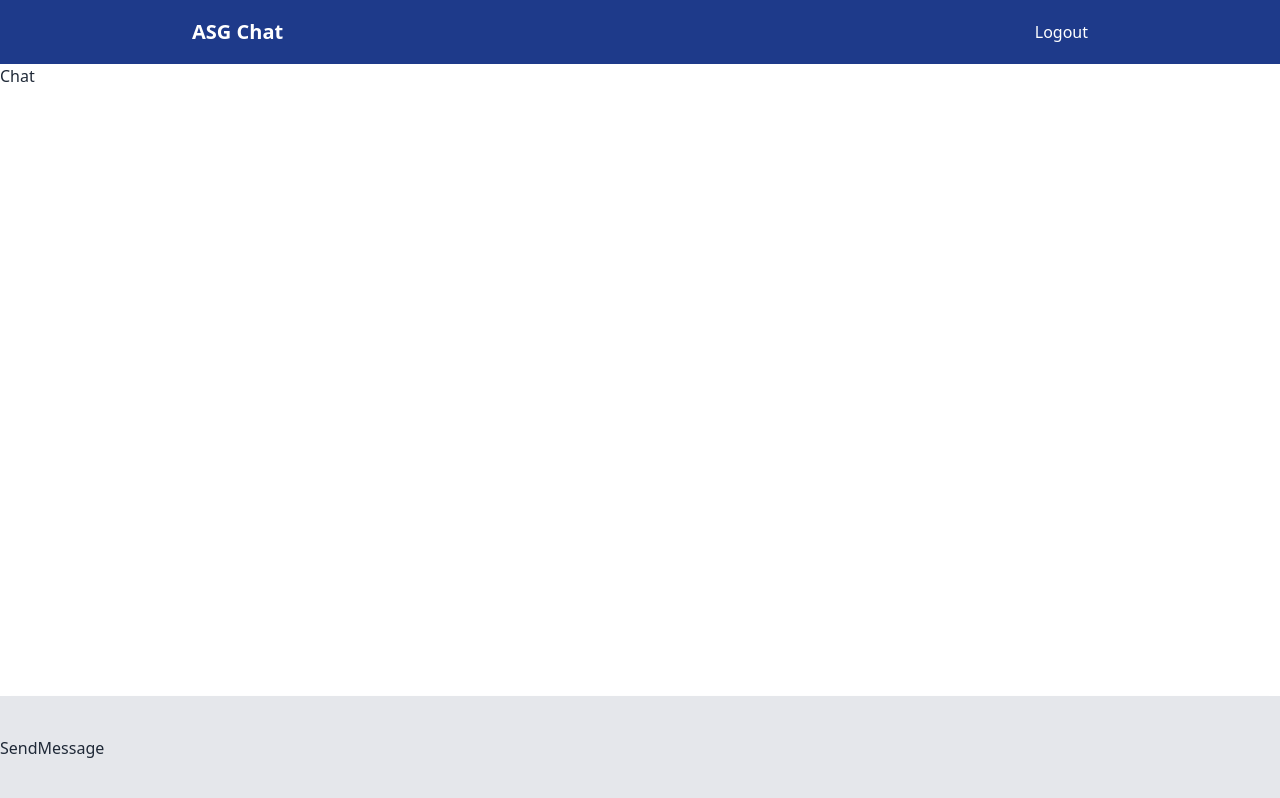
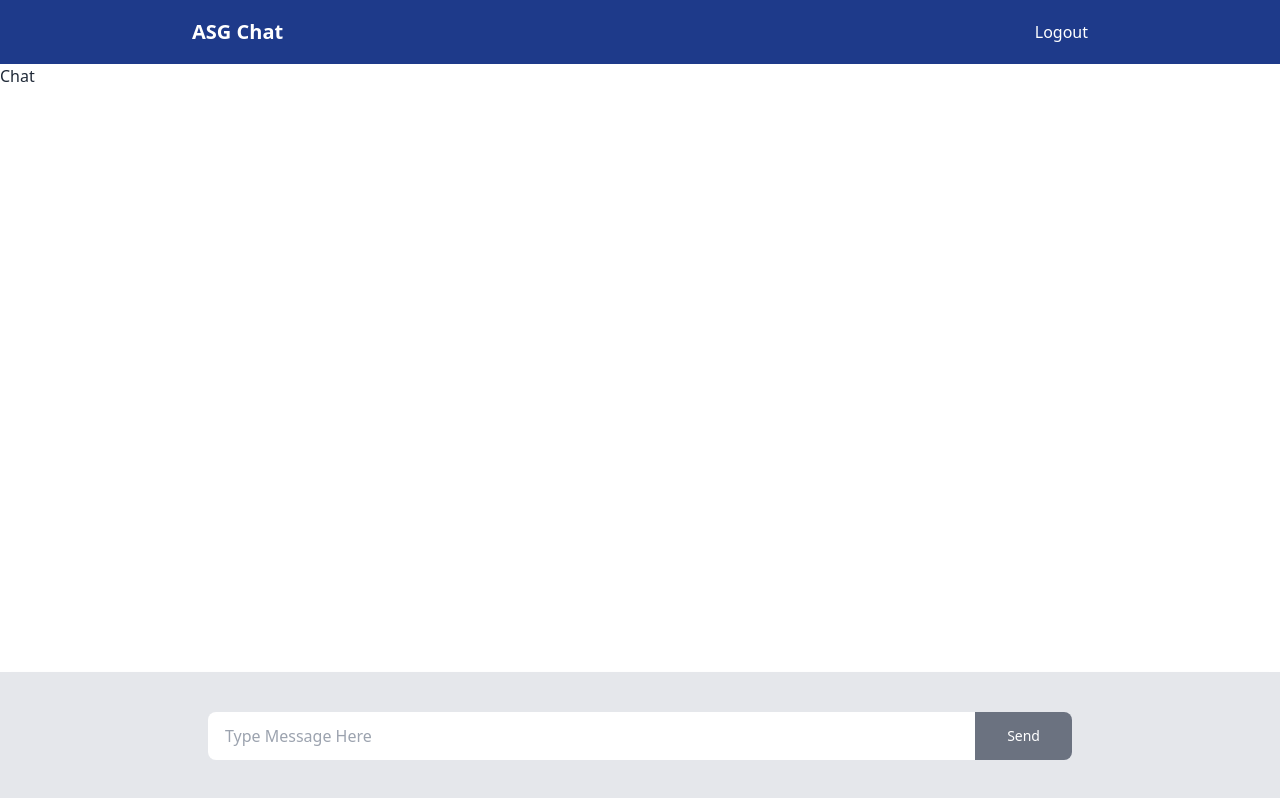
Before and after one commit to Oman24everDev/asg-react-chat-app, a React (Vite) app: page / in a window 1280 px wide. Built offline with nearby package versions, Linux system fonts and the light colour scheme.

Commit message:
added form & useState to send message

```diff
--- a/src/components/SendMessage.jsx
+++ b/src/components/SendMessage.jsx
@@ -1,6 +1,22 @@
+import { useState } from "react"
+
 const SendMessage = () => {
+
+  const [value, setValue] = useState("");
+
+  const handleSend = (e) => {
+    e.preventDefault();
+    console.log(value);
+    setValue("");
+  }
+
   return (
-    <div className="bg-gray-200 fixed bottom-0 w-full py-10 shadow-lg">SendMessage</div>
+    <div className="bg-gray-200 fixed bottom-0 w-full py-10 shadow-lg">
+        <form onSubmit={handleSend} className="containerWrap flex px-4">
+            <input value={value} onChange={e => setValue(e.target.value)} className="input w-full focus:outline-none rounded-r-none" type="text" placeholder="Type Message Here"/>
+            <button type="submit" className="w-auto bg-gray-500 text-white rounded-r-lg px-8 text-sm">Send</button>
+        </form>
+    </div>
   )
 }
 
```
